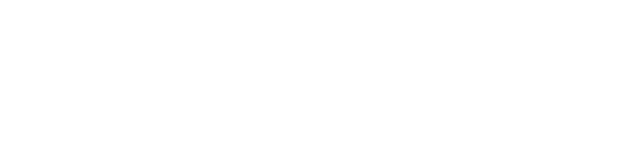
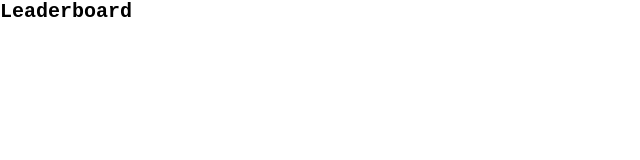
Before and after one commit to StarSheriff2/leaderboard, a website built with webpack: page src/index.html in a window 1280 px wide. Shown: the whole page, without its empty margins (0-640 px from the left). Built offline with nearby package versions, Linux system fonts and the light colour scheme.

Commit message:
Add header and style reset

```diff
--- a/src/index.html
+++ b/src/index.html
@@ -6,5 +6,8 @@
   <title>Leaderboard List</title>
 </head>
 <body>
+  <header>
+    <h1 class="title">Leaderboard</h1>
+  </header>
 </body>
 </html>
--- a/src/style.css
+++ b/src/style.css
@@ -0,0 +1,10 @@
+* {
+  box-sizing: border-box;
+  padding: 0;
+  margin: 0;
+}
+
+html {
+  font-family: monospace, sans-serif;
+  font-size: 10px;
+}
```
